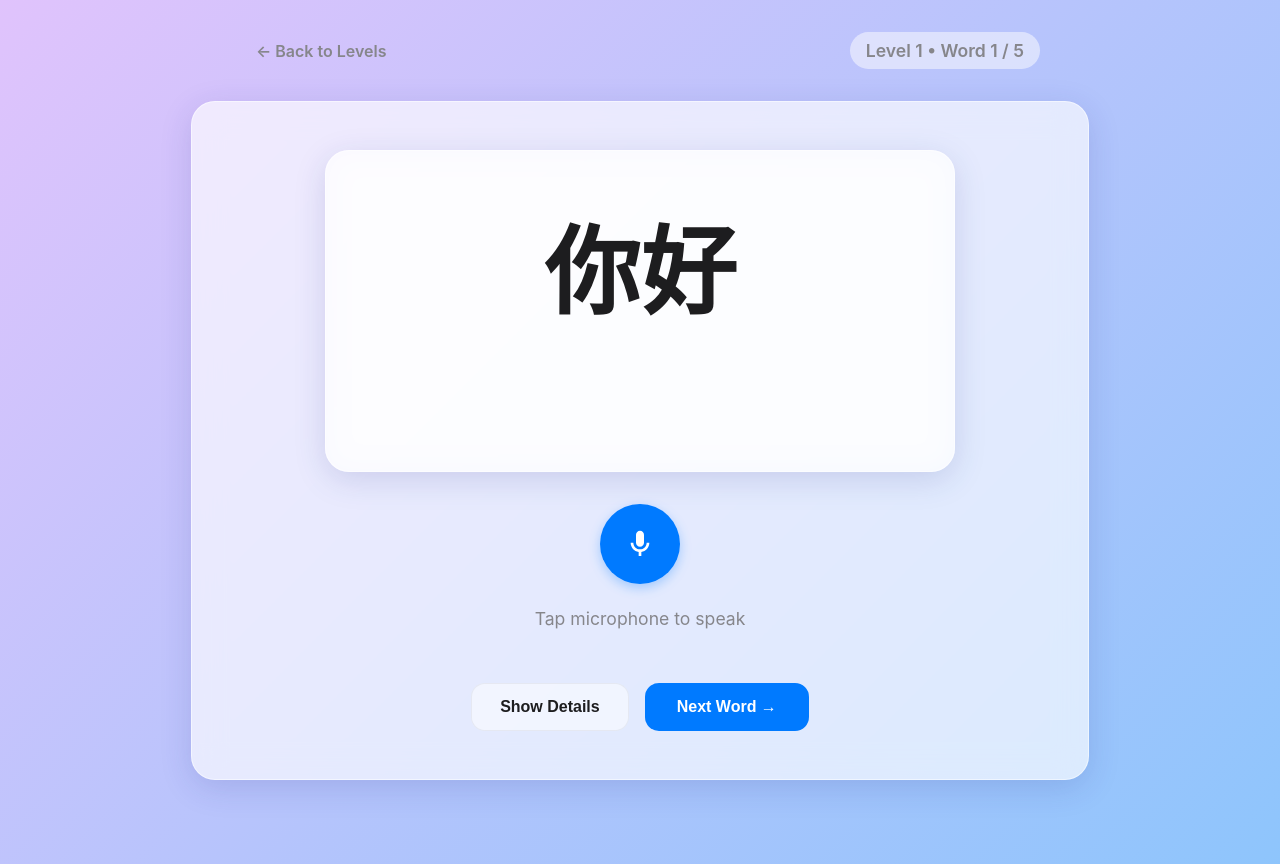
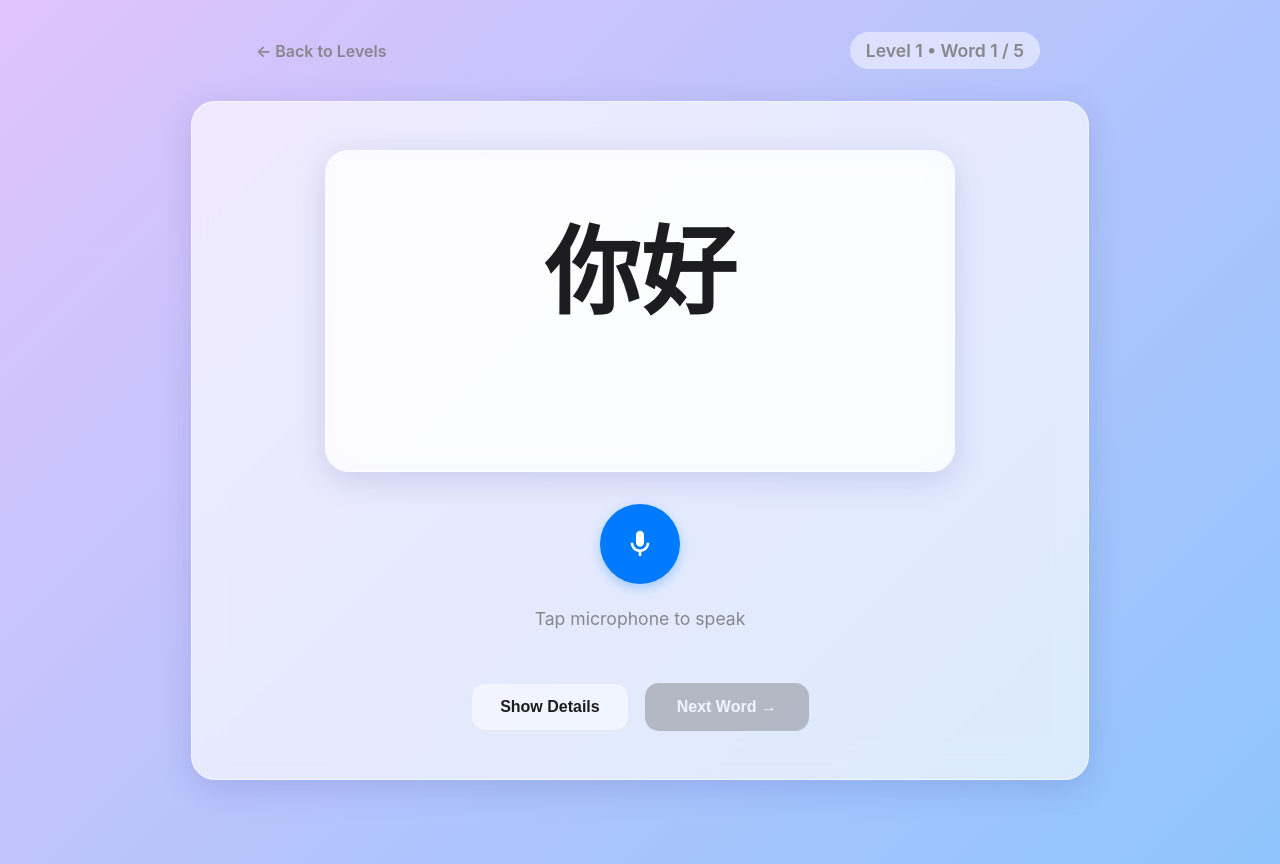
Before and after one commit to kwekkwek/chinese_guru, a Next.js app: page /practice in a window 1280 px wide. Built offline with nearby package versions, Linux system fonts and the light colour scheme.

Commit message:
add validation before next step

```diff
--- a/src/app/practice/page.module.css
+++ b/src/app/practice/page.module.css
@@ -74,3 +74,11 @@
     padding-left: 2rem;
     padding-right: 2rem;
 }
+
+.nextBtn:disabled {
+    background: var(--text-secondary);
+    cursor: not-allowed;
+    opacity: 0.5;
+    transform: none;
+    box-shadow: none;
+}
--- a/src/app/practice/page.tsx
+++ b/src/app/practice/page.tsx
@@ -83,6 +83,7 @@ function PracticeContent() {
                     <button
                         className={`btn ${styles.nextBtn}`}
                         onClick={nextWord}
+                        disabled={!isCorrect}
                     >
                         Next Word →
                     </button>
```
